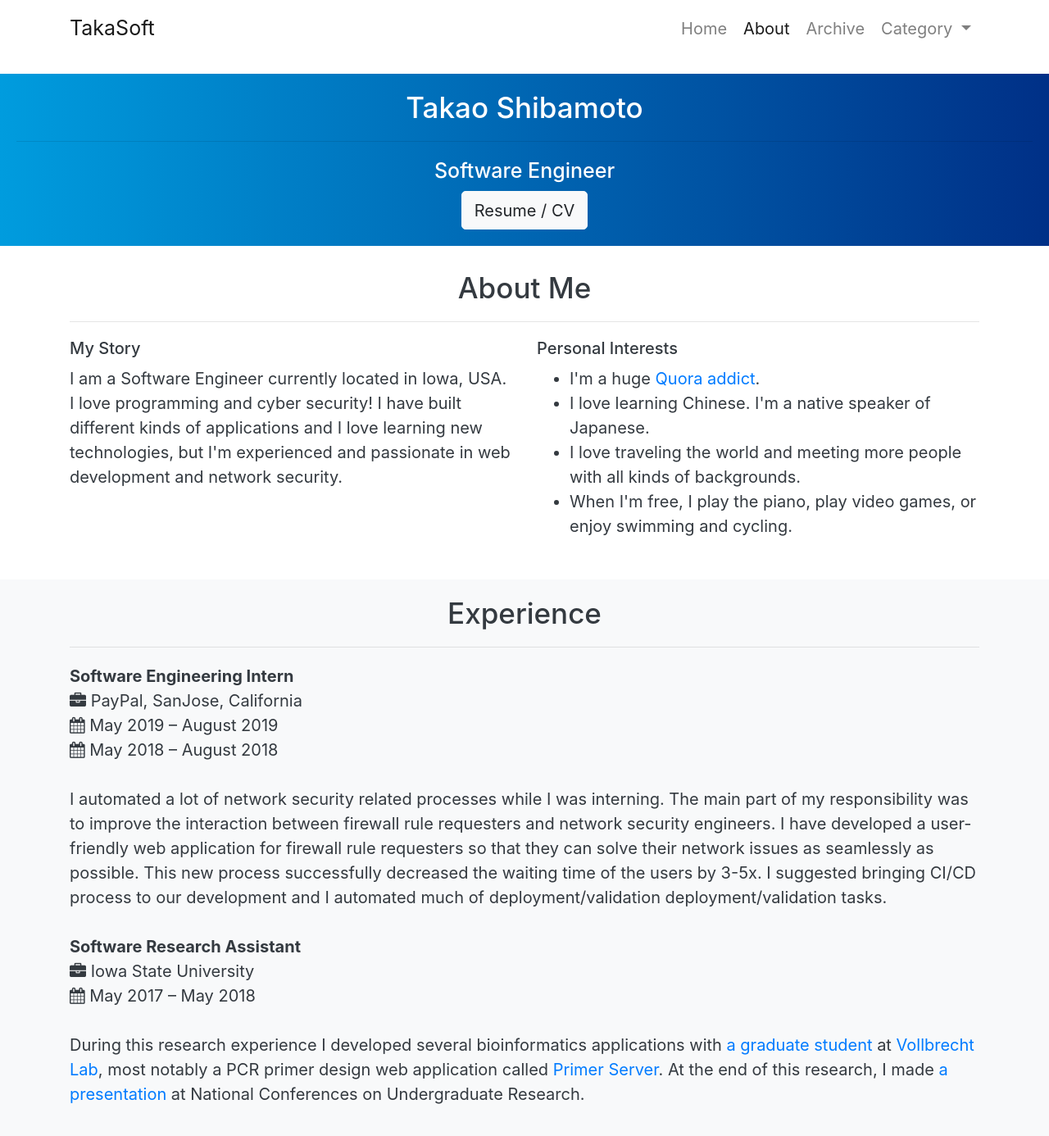
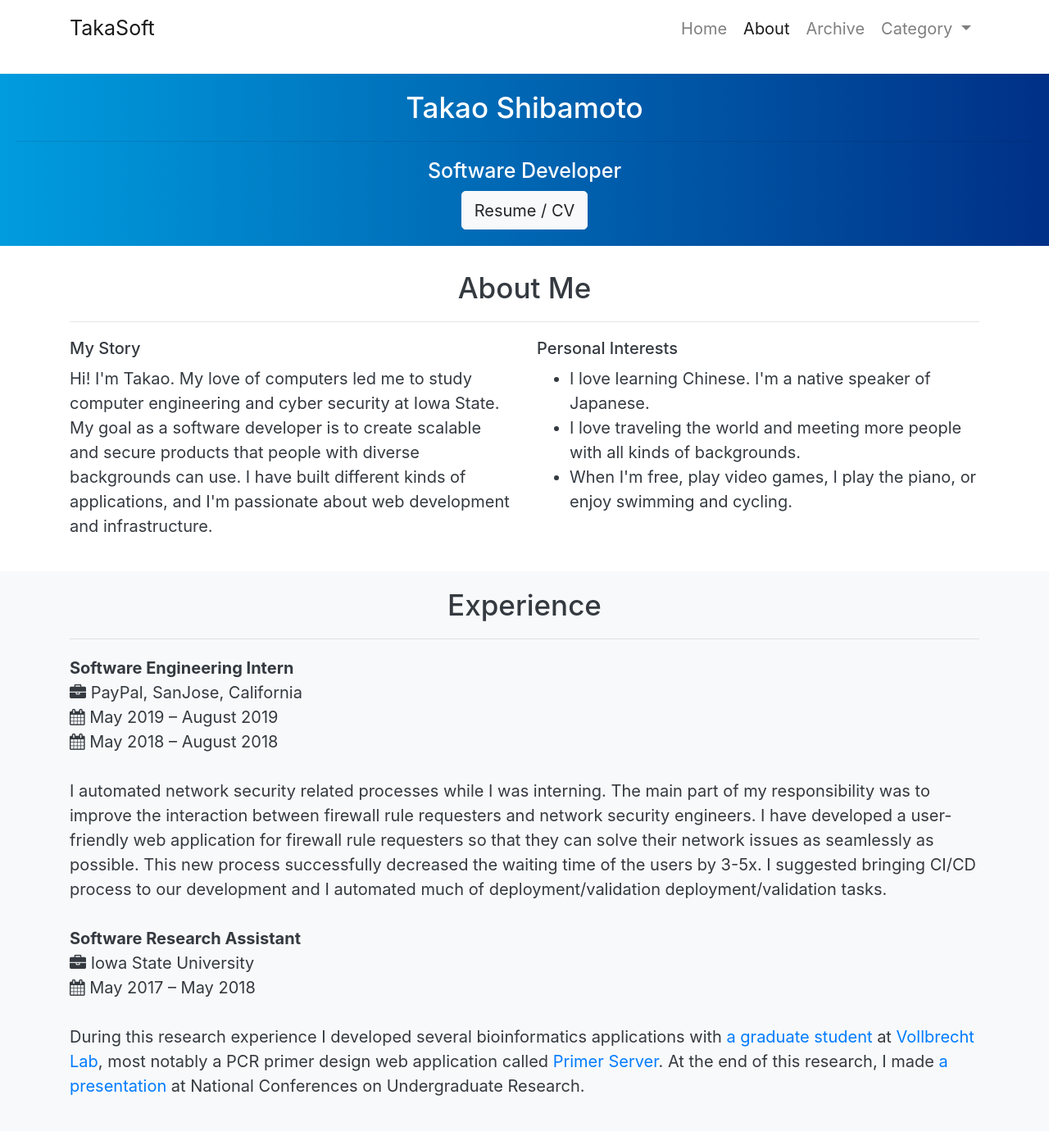
Before and after one commit to takasoft/takasoft.github.io, a Jekyll site: the page built from about.html, in a window 1280 px wide and 1400 px high. Shown: the top 1386 px of the window at 82% size. Built offline with Jekyll 4.4.1, drawn with Linux system fonts in a browser that asks for light colours; some of the changed text lies outside the part shown.

Commit message:
update about

```diff
--- a/about.html
+++ b/about.html
@@ -8,7 +8,7 @@ filetype: html
 <div class="p-3 mb-2 bg-takao text-white story-title">
   <h3>Takao Shibamoto</h3>
   <hr>
-  <h5>Software Engineer</h5>
+  <h5>Software Developer</h5>
   <a class="btn btn-light" href="{{ site.url }}{{ site.baseurl }}/public/assets/resume-takao.pdf" role="button">Resume / CV</a>
 </div>
 
@@ -19,18 +19,17 @@ filetype: html
     <div class="row">
       <div class="col-sm" style="margin-bottom: 10px;">
         <h6>My Story</h6>
-        I am a Software Engineer currently located in Iowa, USA.
-        I love programming and cyber security!
-        I have built different kinds of applications and I love learning new technologies,
-        but I'm experienced and passionate in web development and network security.
+        Hi! I'm Takao.
+        My love of computers led me to study computer engineering and cyber security at Iowa State.
+        My goal as a software developer is to create scalable and secure products that people with diverse backgrounds can use.
+        I have built different kinds of applications, and I'm passionate about web development and infrastructure.
       </div>
       <div class="col-sm">
         <h6>Personal Interests</h6>
         <ul>
-          <li>I'm a huge <a href="https://www.quora.com/profile/Takao-Shibamoto" target="_blank">Quora addict</a>.</li>
           <li>I love learning Chinese. I'm a native speaker of Japanese.</li>
           <li>I love traveling the world and meeting more people with all kinds of backgrounds.</li>
-          <li>When I'm free, I play the piano, play video games, or enjoy swimming and cycling.</li>
+          <li>When I'm free, play video games, I play the piano, or enjoy swimming and cycling.</li>
         </ul>
       </div>
     </div>
@@ -47,7 +46,7 @@ filetype: html
       <i class="fa fa-calendar"></i> May 2019 – August 2019<br>
       <i class="fa fa-calendar"></i> May 2018 – August 2018<br><br>
 
-      I automated a lot of network security related processes while I was interning.
+      I automated network security related processes while I was interning.
       The main part of my responsibility was to improve the interaction between firewall rule requesters and network security engineers.
       I have developed a user-friendly web application for firewall rule requesters so that they can solve their network issues as seamlessly as possible.
       This new process successfully decreased the waiting time of the users by 3-5x.
@@ -162,14 +161,12 @@ filetype: html
     <h3 class="story-title">Contact</h3>
     <hr>
     <p class="story-title">
-      I am actively looking for a full-time software engineering job starting January 2020. Let's talk!<br><br>
-
       Email: shibamoto.takao at gmail.com<br><br>
 
       <a href="https://www.linkedin.com/in/takao-shibamoto" target="_blank"><i class="fa fa-linkedin fa-3x"></i></a>
       <a href="https://www.quora.com/profile/Takao-Shibamoto" target="_blank"><i class="fa fa-quora fa-3x"></i></a>
       <a href="https://github.com/takasoft" target="_blank"><i class="fa fa-github fa-3x"></i></a>
-      <a href="https://stackoverflow.com/users/7336605/takasoft" target="_blank"><i class="fa fa-stack-overflow fa-3x"></i></a>
+      <a href="https://stackoverflow.com/users/7336605" target="_blank"><i class="fa fa-stack-overflow fa-3x"></i></a>
     </p>
   </div>
 </div>
```
